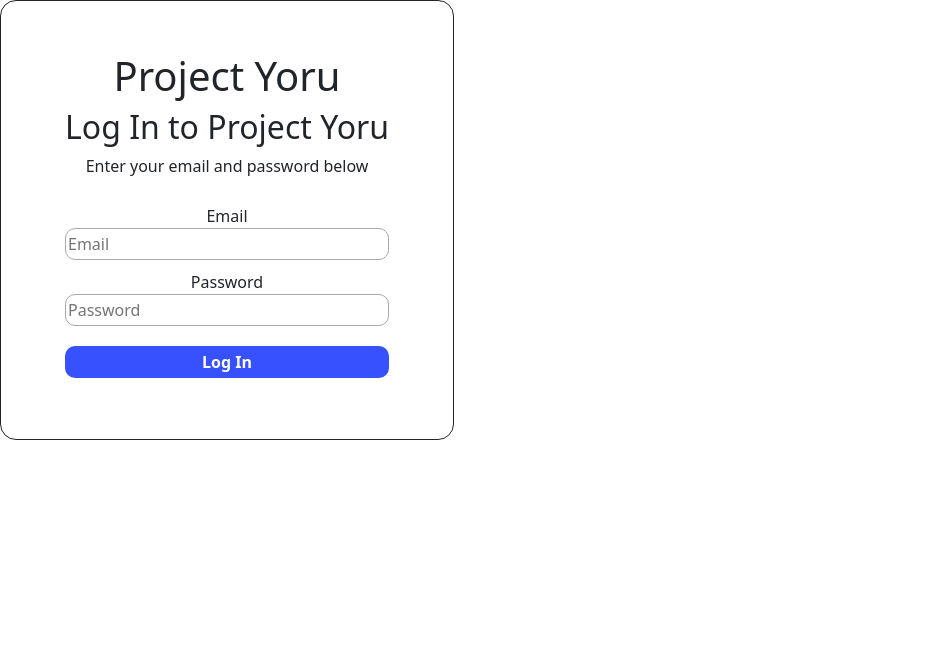
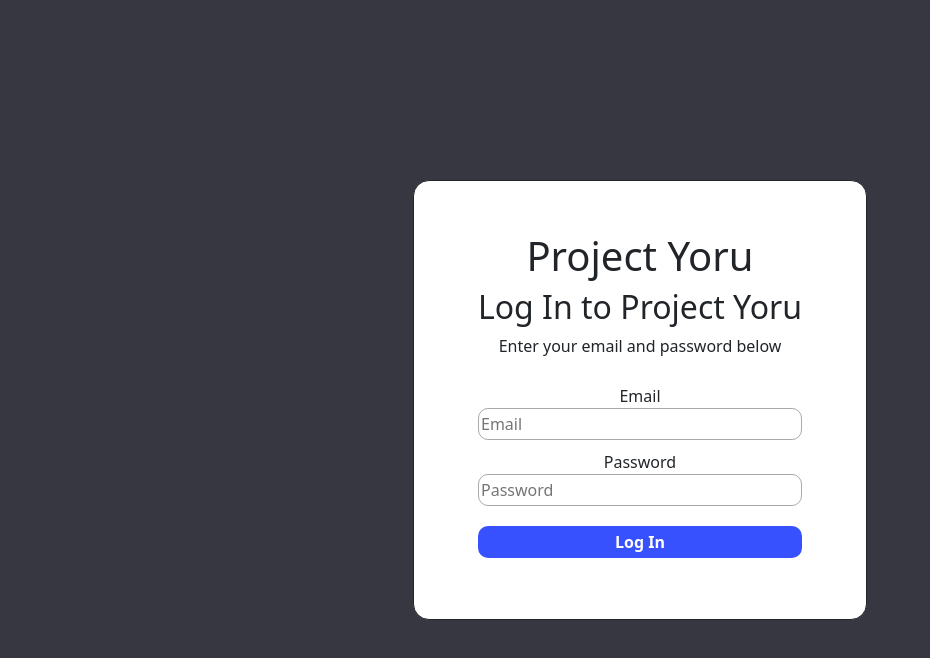
Before and after one commit to anirudhmakhana/Project-Yoru, a React (Create React App) app in the folder company-registration/: page / in a window 1280 px wide. Shown: the top 658 px of the page, without its empty margins (0-930 px from the left). Built offline with nearby package versions, Linux system fonts and the light colour scheme; no server answers; what react-google-maps would draw is missing.

Commit message:
Update item alignment and background color

```diff
--- a/company-registration/src/App.css
+++ b/company-registration/src/App.css
@@ -1,6 +1,10 @@
 .App {
   text-align: center;
   display: flex;
+  justify-content: center;
+  align-items: center;
+  background-color: #363740;
+  height: 100vh;
 }
 
 .App-logo {
```
